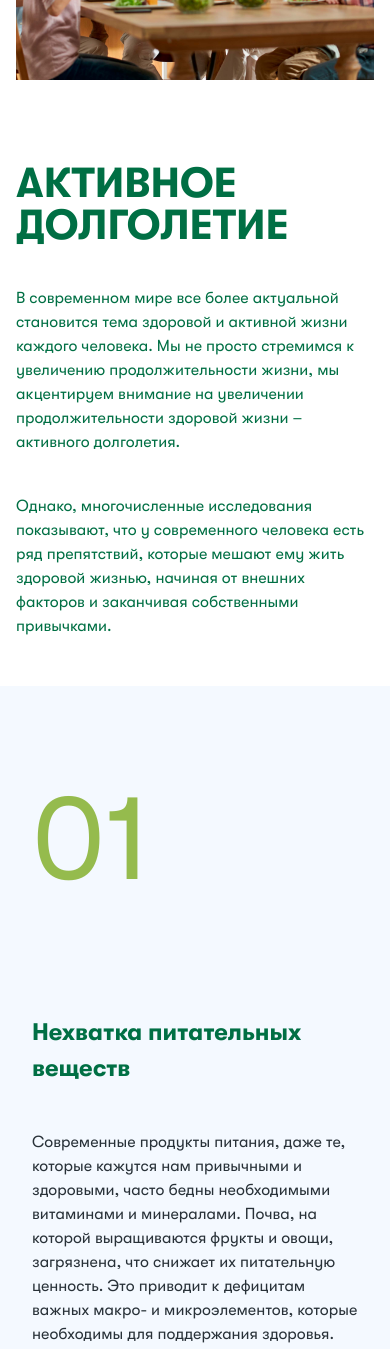
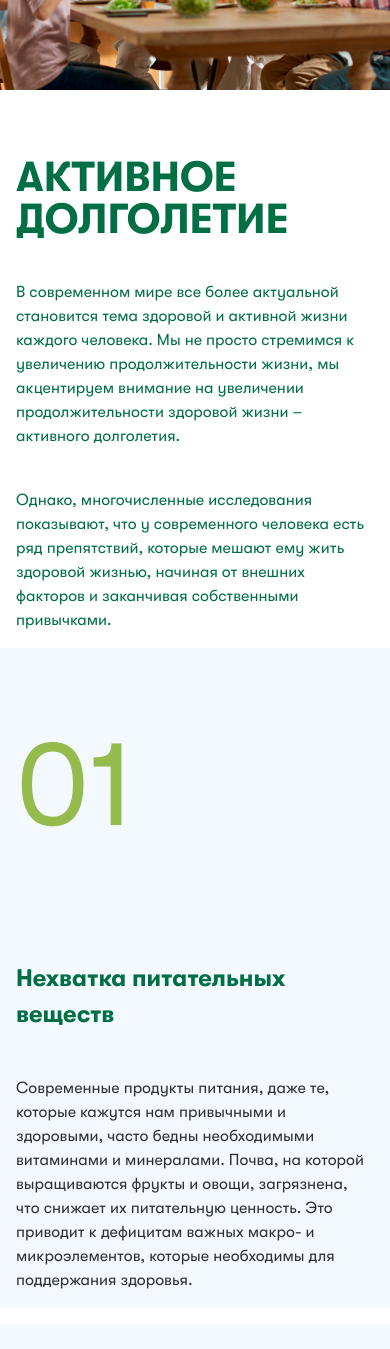
Before and after one commit to rus6600/amway, a plain HTML site: page index.html in a window 390 px wide. Shown: the part 1140-2489 px from the top of the page. Drawn offline with Linux system fonts and the light colour scheme.

Commit message:
fix styles

```diff
--- a/assets/style.css
+++ b/assets/style.css
@@ -536,15 +536,19 @@ textarea:not([rows]) {
   }
   .longevity__wrapper {
     flex-direction: column;
-    padding: 1rem;
+    padding: 0;
   }
   .longevity__text {
-    padding-block: 2rem;
+    padding: 1rem;
   }
   .points {
     grid-template-columns: 1fr;
     row-gap: 1rem;
   }
+  .point {
+    padding: 1rem;
+  }
+
   .photo-card {
     display: flex;
     flex-direction: column;
```
